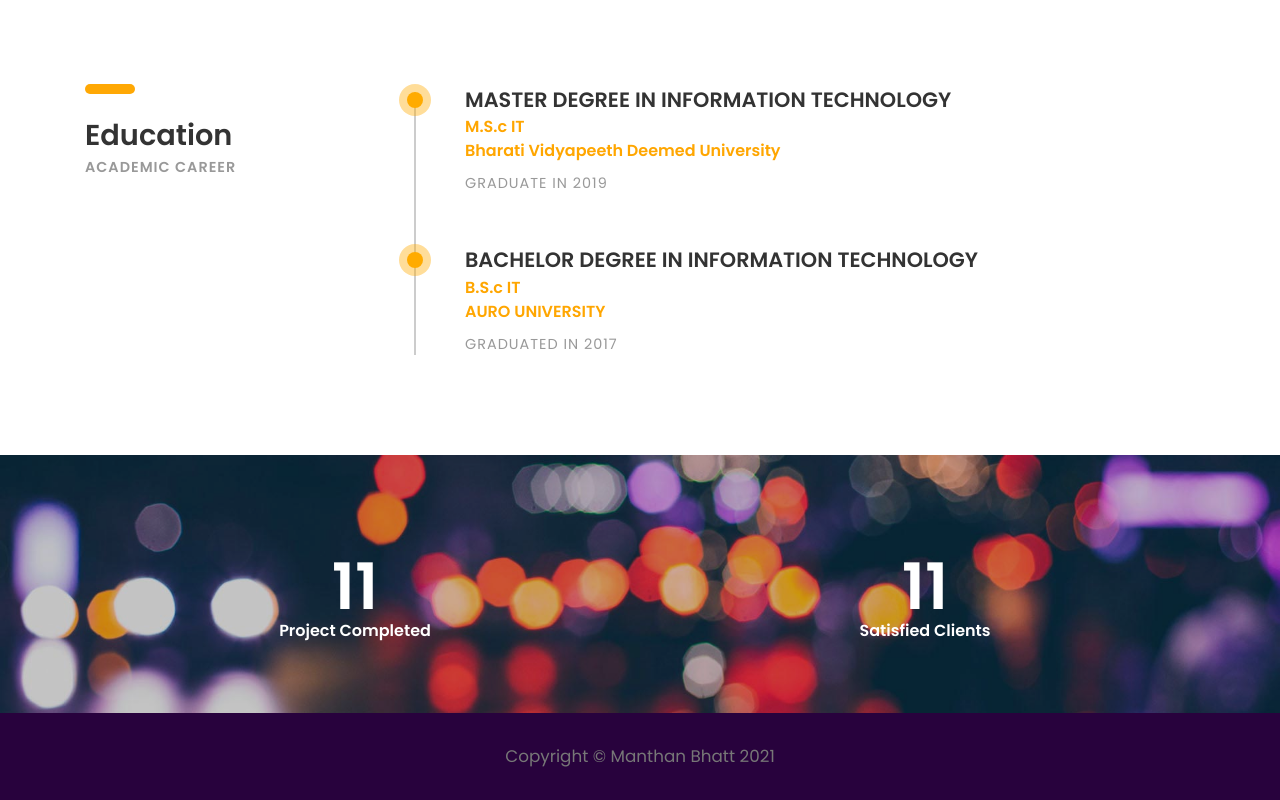
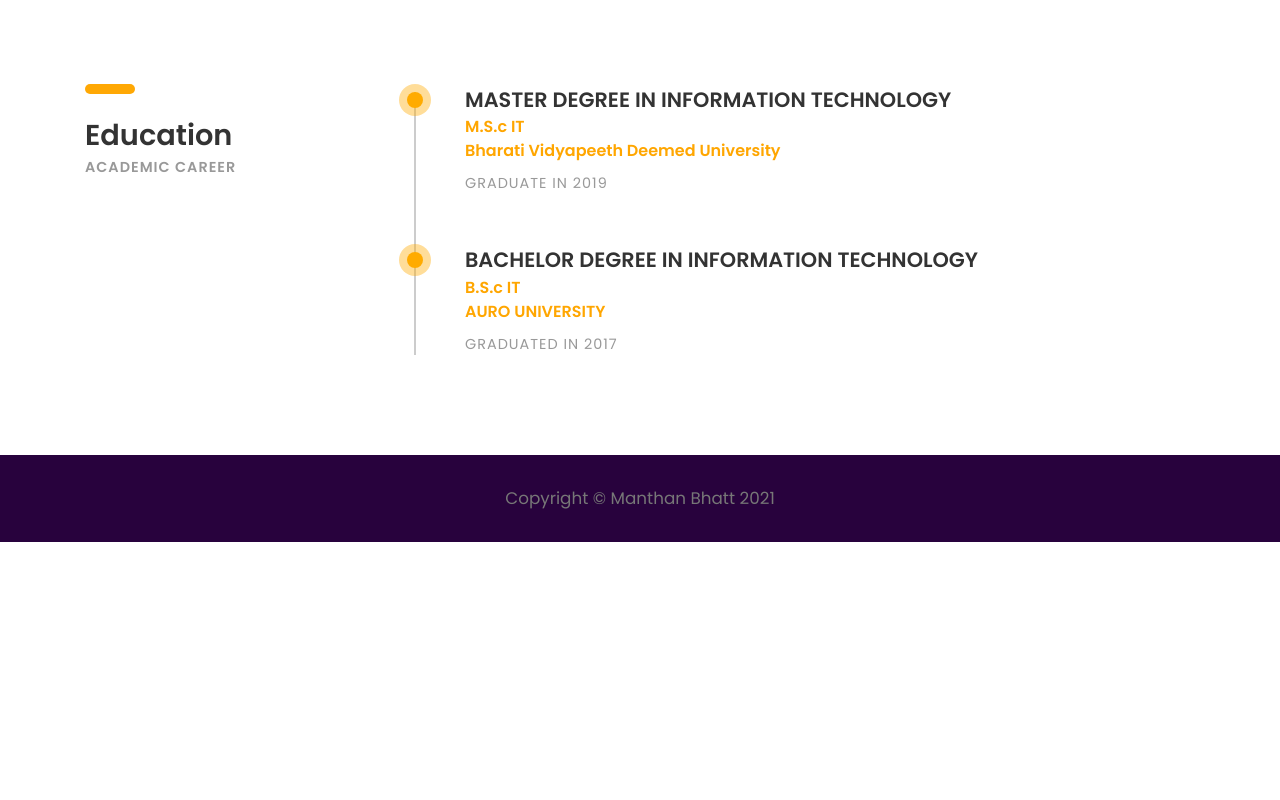
Before and after one commit to ManthanBhatt/manthanbhatt.github.io, a plain HTML site: page index.html in a window 1280 px wide. Shown: the part 3355-4155 px from the top of the page. After the commit the page ends 3897 px from the top, so only its background shows below. Drawn offline with Linux system fonts and the light colour scheme; files whose address does not match are found by name.

Commit message:
Update index.html

```diff
--- a/index.html
+++ b/index.html
@@ -319,7 +319,7 @@
 
 	</section><!-- about-section -->
 
-	<section class="counter-section" id="counter">
+<!-- 	<section class="counter-section" id="counter">
 		<div class="container">
 			<div class="row">
 
@@ -328,19 +328,19 @@
 						<h1 class="title"><b><span class="counter-value" data-duration="1400" data-count="11">0</span></b></h1>
 						<h5 class="desc"><b>Project Completed</b></h5>
 					</center>
-				</div><!-- col-md-3-->
+				</div>
 
 				<div class="col-md-6">
 					<center>
 						<h1 class="title"><b><span class="counter-value" data-duration="700" data-count="11">0</span></b></h1>
 						<h5 class="desc"><b>Satisfied Clients</b></h5>
 					</center>
-				</div><!-- col-md-3-->
+				</div>
 
 
-			</div><!-- row-->
-		</div><!-- container-->
-    </section><!-- counter-section-->
+			</div>
+		</div>
+    </section> -->
 
 	<footer>
 		<p class="copyright">
```
